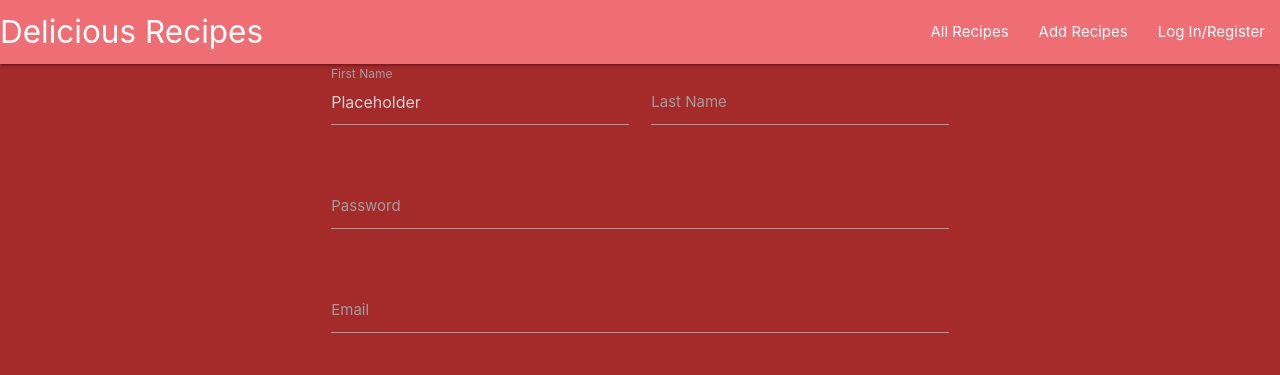
After one commit to Cintakins/Recipe-Website, a Flask app: page /register in a window 1280 px wide. The commit adds this page. Shown: the top 375 px of the page. Run offline with Flask 2, Linux system fonts and the light colour scheme; some libraries are stand-ins or nearby versions.

Commit message:
added some html content from materialize to register.html

```diff
--- a/app.py
+++ b/app.py
@@ -5,6 +5,7 @@ from flask import (
     redirect, request, session, url_for)
 from flask_pymongo import PyMongo
 from bson.objectid import ObjectId
+from werkzeug.security import generate_password_hash, check_password_hash
 if os.path.exists("env.py"):
     import env
 
@@ -37,6 +38,10 @@ def get_recipes():
     recipes = mongo.db.recipes.find()
     return render_template("recipes.html", recipes=recipes)
 
+@app.route("/register", methods=["GET", "POST"])
+def register():
+    return render_template("register.html")
+
 
 if __name__ == "__main__":
     app.run(host=os.environ.get("IP"),
--- a/templates/base.html
+++ b/templates/base.html
@@ -22,7 +22,7 @@
                 <ul id="nav-mobile" class="right hide-on-med-and-down">
                     <li><a href="{{ url_for('get_recipes') }}">All Recipes</a></li>
                     <li><a href="#">Add Recipes</a></li>
-                    <li><a href="#">Log In/Register</a></li>
+                    <li><a href="{{ url_for('register') }}">Log In/Register</a></li>
                 </ul>
             </div>
         </nav>
--- /dev/null
+++ b/templates/register.html
@@ -0,0 +1,31 @@
+{% extends "base.html" %}
+{% block content %}
+
+<div class="row">
+    <form class="col s6 offset-m3">
+        <div class="row">
+            <div class="input-field col s6">
+                <input placeholder="Placeholder" id="first_name" type="text" class="validate">
+                <label for="first_name">First Name</label>
+            </div>
+            <div class="input-field col s6">
+                <input id="last_name" type="text" class="validate">
+                <label for="last_name">Last Name</label>
+            </div>
+        </div>
+        <div class="row">
+            <div class="input-field col s12">
+                <input id="password" type="password" class="validate">
+                <label for="password">Password</label>
+            </div>
+        </div>
+        <div class="row">
+            <div class="input-field col s12">
+                <input id="email" type="email" class="validate">
+                <label for="email">Email</label>
+            </div>
+        </div>
+    </form>
+</div>
+
+{% endblock %}
```
